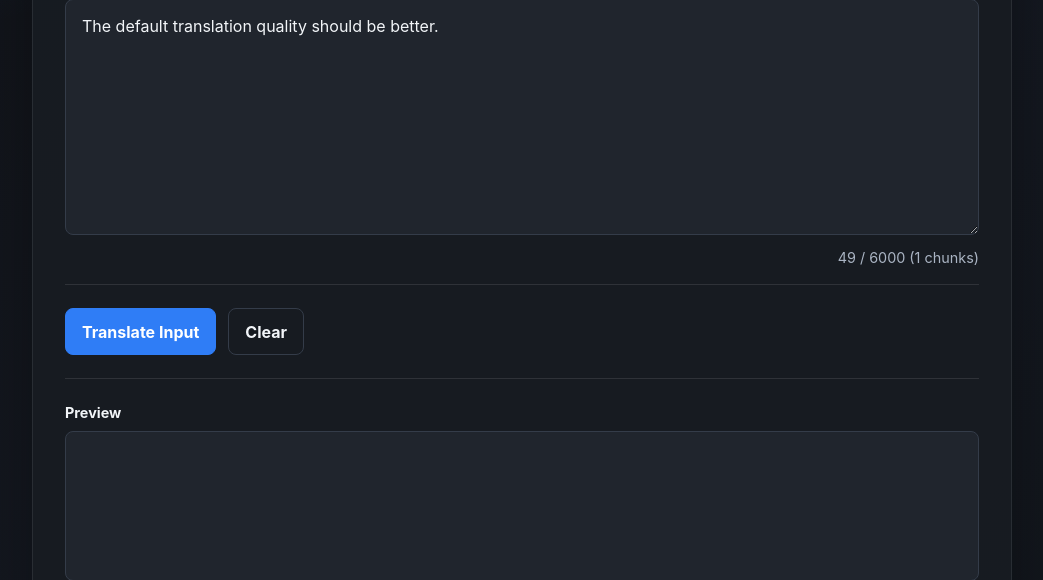
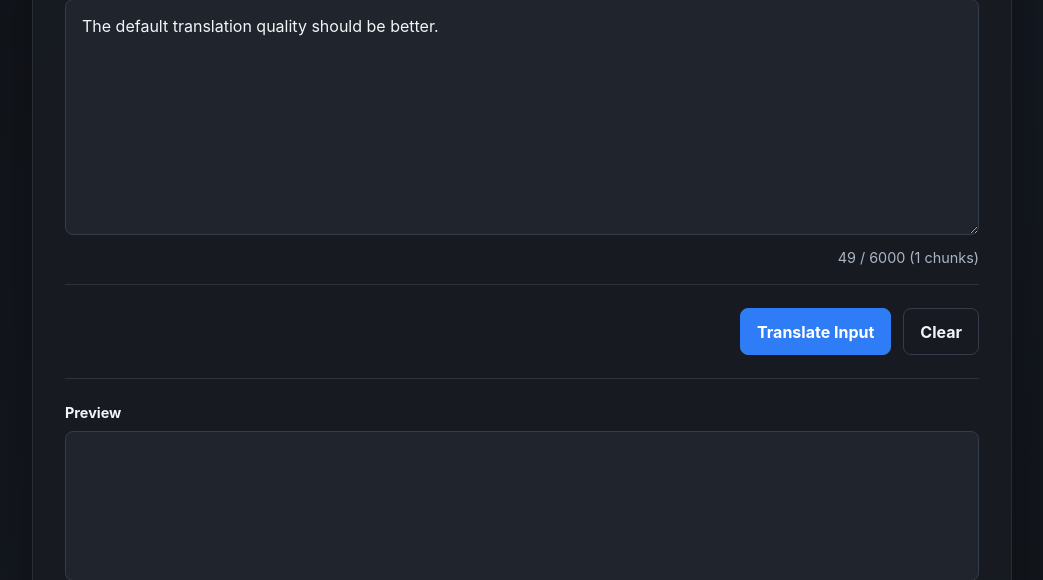
Before and after one commit to Marschux/Linguinator, a FastAPI app: page / in a window 1280 px wide. Shown: the part 473-1053 px from the top of the page, without its empty margins (118-1161 px from the left). Run offline with FastAPI, Linux system fonts and the light colour scheme; data that the repository does not hold is empty; some libraries are stand-ins or nearby versions.

Commit message:
Right-align Translate Input/Clear buttons

```diff
--- a/app/static/styles.css
+++ b/app/static/styles.css
@@ -299,6 +299,7 @@
     }
     .row { display: grid; gap: 1rem; grid-template-columns: repeat(2, minmax(0, 1fr)); }
     .actions { display: flex; flex-wrap: wrap; gap: .75rem; margin-top: 1rem; }
+    .actions-right { justify-content: flex-end; }
     .section { margin-top: 1.4rem; }
     .hidden { display: none; }
     .tabs {
--- a/app/templates/index.html
+++ b/app/templates/index.html
@@ -112,7 +112,7 @@
       </div>
     </section>
 
-    <div class="actions workspace-section">
+    <div class="actions actions-right workspace-section">
       <button id="translate" title="Start a new translation for the current input.">Translate Input</button>
       <button id="clearInput" class="secondary" type="button" title="Clear the current input and preview.">Clear</button>
     </div>
```
